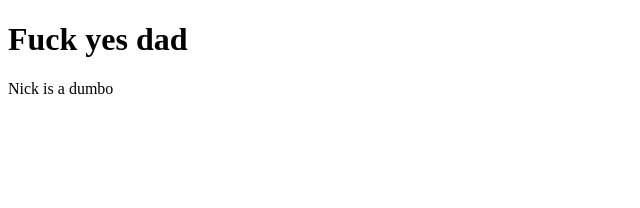
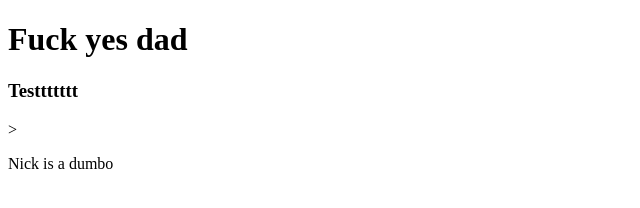
Before and after one commit to Classaco/Classaco-Web, a plain HTML site: page index.html in a window 1280 px wide. Shown: the whole page, without its empty margins (0-640 px from the left). Drawn offline with Linux system fonts and the light colour scheme.

Commit message:
Test again

```diff
--- a/index.html
+++ b/index.html
@@ -4,6 +4,7 @@
     <meta charset="UTF-8">
     <title>Sup</title>
     <h1>Fuck yes dad</h1>
+    <h3>Testtttttt </h3>>
     <p>Nick is a dumbo</p>
 </head>
 <body>
```
